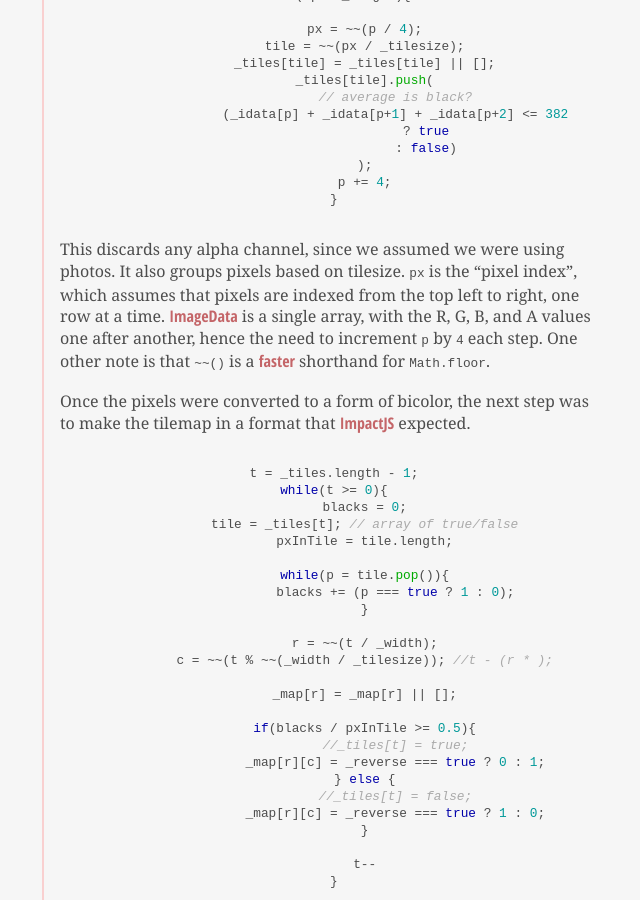
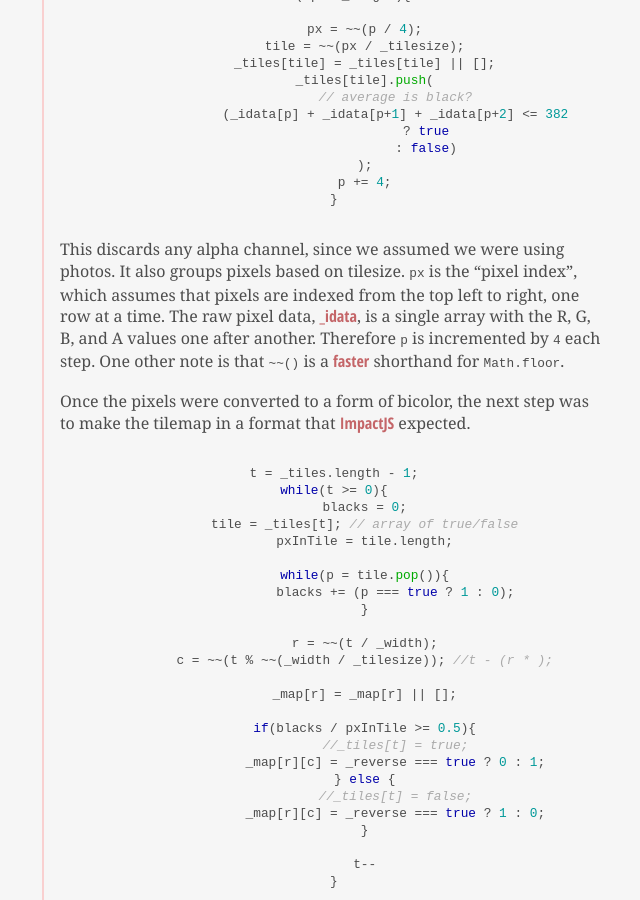
Before and after one commit to kirbysayshi/kirbysayshi.github.com, a Jekyll site: the page built from _posts/2012-09-28-team-drainvalve-gamehackday-photos-become-impactjs-levels.md, in a window 1280 px wide and 900 px high, scrolled down 2848 px. Shown: the whole window, without its empty margins (308-948 px from the left). Built offline with Jekyll 4.4.1, drawn with Linux system fonts in a browser that asks for light colours; nearby versions of some CDN libraries; Markdown is read by kramdown in place of the engine named in the settings; comment, search, counter and statistics services are not loaded; some of the changed text lies outside the part shown.

Commit message:
perf test url, CanvasPixelArray

```diff
--- a/_posts/2012-09-28-team-drainvalve-gamehackday-photos-become-impactjs-levels.md
+++ b/_posts/2012-09-28-team-drainvalve-gamehackday-photos-become-impactjs-levels.md
@@ -121,7 +121,7 @@
 }
 {% endhighlight %}
 
-This discards any alpha channel, since we assumed we were using photos. It also groups pixels based on tilesize. `px` is the "pixel index", which assumes that pixels are indexed from the top left to right, one row at a time. [ImageData](https://developer.mozilla.org/en-US/DOM/ImageData) is a single array, with the R, G, B, and A values one after another, hence the need to increment `p` by `4` each step. One other note is that `~~()` is a [faster](http://jsperf.com/math-floor-vs-math-round-vs-parseint/5) shorthand for `Math.floor`.
+This discards any alpha channel, since we assumed we were using photos. It also groups pixels based on tilesize. `px` is the "pixel index", which assumes that pixels are indexed from the top left to right, one row at a time. The raw pixel data, [_idata](https://developer.mozilla.org/en-US/docs/DOM/CanvasPixelArray), is a single array with the R, G, B, and A values one after another. Therefore `p` is incremented by `4` each step. One other note is that `~~()` is a [faster](http://jsperf.com/math-floor-vs-math-round-vs-parseint/8) shorthand for `Math.floor`.
 
 Once the pixels were converted to a form of bicolor, the next step was to make the tilemap in a format that [ImpactJS][] expected.
 
```
Also changed, not shown: other parts of _posts/2012-09-28-team-drainvalve-gamehackday-photos-become-impactjs-levels.md (+1 -1 lines).
